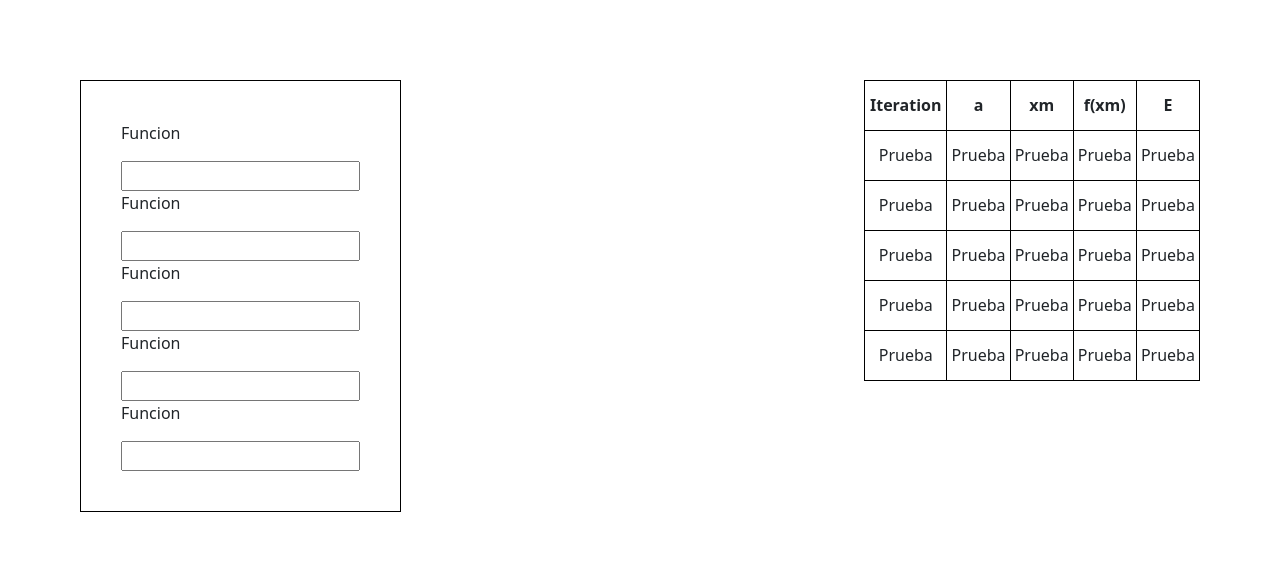
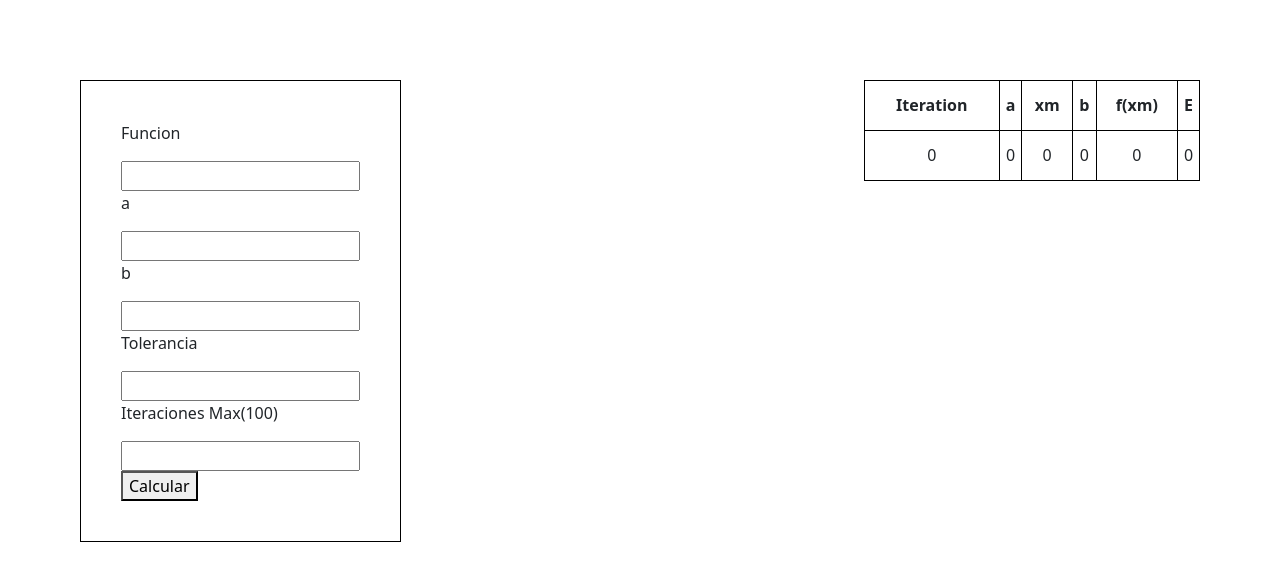
Before and after one commit to Davidgp04/AnalisisNumerico, a Django app: page /biseccion/ in a window 1280 px wide. Shown: the part 96-677 px from the top of the page. Run offline with Django 4.2, Linux system fonts and the light colour scheme.

Commit message:
agregando metodo biseccion

```diff
--- a/metodos/templates/biseccion.html
+++ b/metodos/templates/biseccion.html
@@ -8,27 +8,29 @@
 
 
 <div class="caja">
-    <form action="">
+    <form action="" method="POST">
+        {% csrf_token %}
         <div class="campo">
             <p>Funcion</p>
-            <input type="text">
+            <input type="text" name="Funcion">
         </div>
         <div class="campo">
-            <p>Funcion</p>
-            <input type="text">
+            <p>a</p>
+            <input type="number" name="LimiteInferior">
         </div>
         <div class="campo">
-            <p>Funcion</p>
-            <input type="text">
+            <p>b</p>
+            <input type="number" name="LimiteSuperior">
         </div>
     <div class="campo">
-        <p>Funcion</p>
-        <input type="text">
+        <p>Tolerancia</p>
+        <input type="text" name="Tol">
     </div>
     <div class="campo">
-        <p>Funcion</p>
-        <input type="text">
+        <p>Iteraciones Max(100)</p>
+        <input type="number" name="Iteraciones">
     </div>
+    <button type="submit">Calcular</button>
     </form>
 
         <table>
@@ -36,44 +38,29 @@
               <th>Iteration</th>
               <th>a</th>
               <th>xm</th>
+              <th>b</th>
               <th>f(xm)</th>
               <th>E</th>
             </tr>
-            <tr>
-              <td>Prueba</td>
-              <td>Prueba</td>
-              <td>Prueba</td>
-              <td>Prueba</td>
-              <td>Prueba</td>
-            </tr>
-            <tr>
-                <td>Prueba</td>
-                <td>Prueba</td>
-                <td>Prueba</td>
-                <td>Prueba</td>
-                <td>Prueba</td>
-            </tr>
-            <tr>
-                <td>Prueba</td>
-                <td>Prueba</td>
-                <td>Prueba</td>
-                <td>Prueba</td>
-                <td>Prueba</td>
-            </tr>
-            <tr>
-                <td>Prueba</td>
-                <td>Prueba</td>
-                <td>Prueba</td>
-                <td>Prueba</td>
-                <td>Prueba</td>
-            </tr>
-            <tr>
-                <td>Prueba</td>
-                <td>Prueba</td>
-                <td>Prueba</td>
-                <td>Prueba</td>
-                <td>Prueba</td>
-            </tr>
+            {% if resultado %}
+                {% for iter in resultado %}
+                    <tr>
+                        {% for dato in iter %}
+                            <td>{{dato}}</td>
+                        {% endfor %}
+                    </tr>
+                {% endfor %}
+            {% else %}
+                <tr>
+                    <td>0</td>
+                    <td>0</td>
+                    <td>0</td>
+                    <td>0</td>
+                    <td>0</td>
+                    <td>0</td>
+                </tr>
+            {% endif %}
+
         </table>
 </div>
 
--- a/metodos/views.py
+++ b/metodos/views.py
@@ -1,5 +1,5 @@
 from django.shortcuts import render
-
+from metodos.Biseccion import Biseccion
 def index(request):
     return render(request, 'home.html', {})
 
@@ -7,4 +7,18 @@ def metodos(request):
     return render(request, 'metodos.html', {})
 
 def biseccion(request):
-    return render(request, 'biseccion.html', {})
+    resultado = []
+    if request.method == 'POST':
+        funcion = request.POST['Funcion']
+        a = request.POST['LimiteInferior']
+        b = request.POST['LimiteSuperior']
+        tol = request.POST['Tol']
+        niter = request.POST['Iteraciones']
+
+        a = float(a)
+        b = float(b)
+        tol = float(tol)
+        niter = int(niter)
+
+        resultado = Biseccion.biseccion(funcion, a, b, tol, niter)
+    return render(request, 'biseccion.html', {'resultado': resultado})
```
Also changed, not shown: metodos/Biseccion.py (added, +84 -0 lines).
